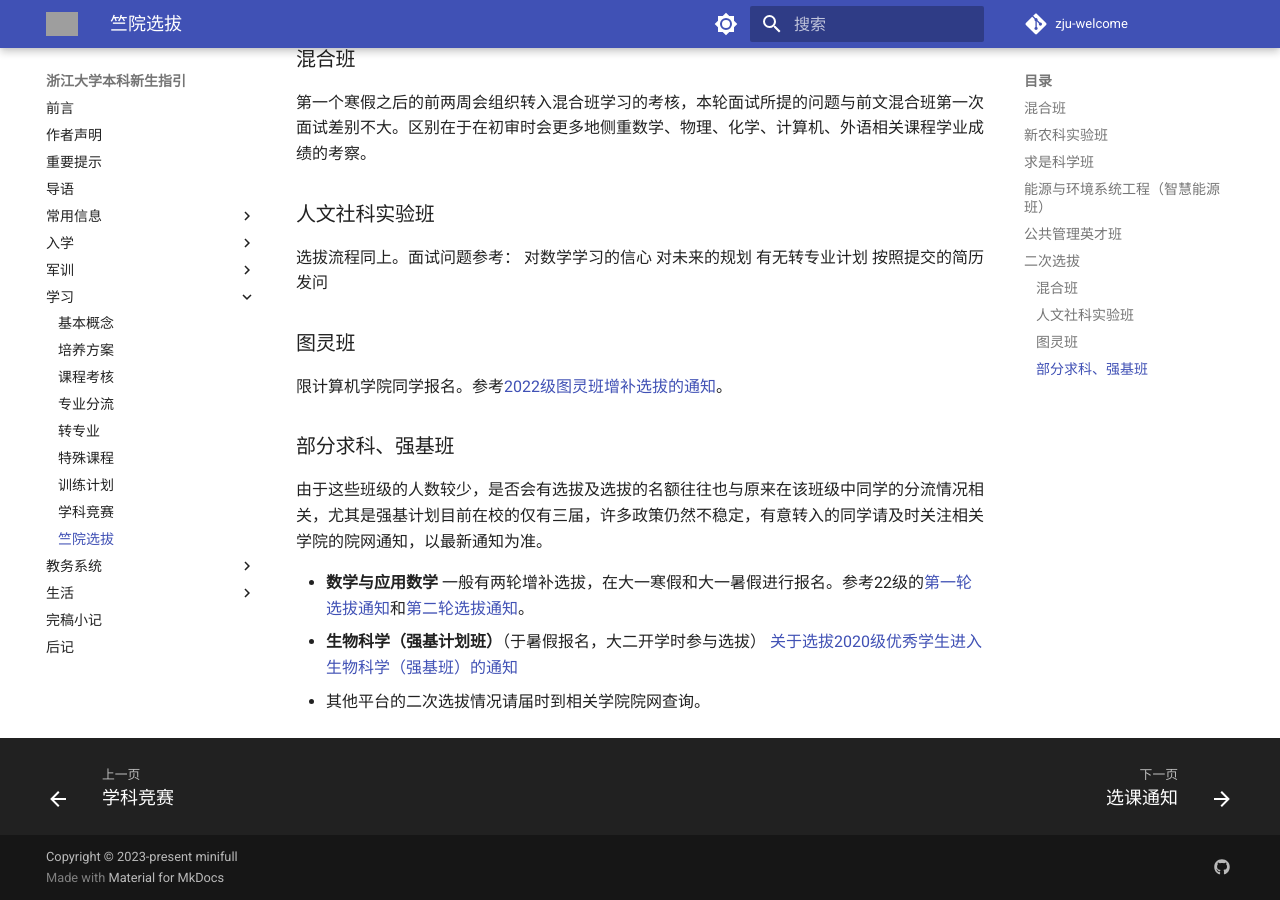
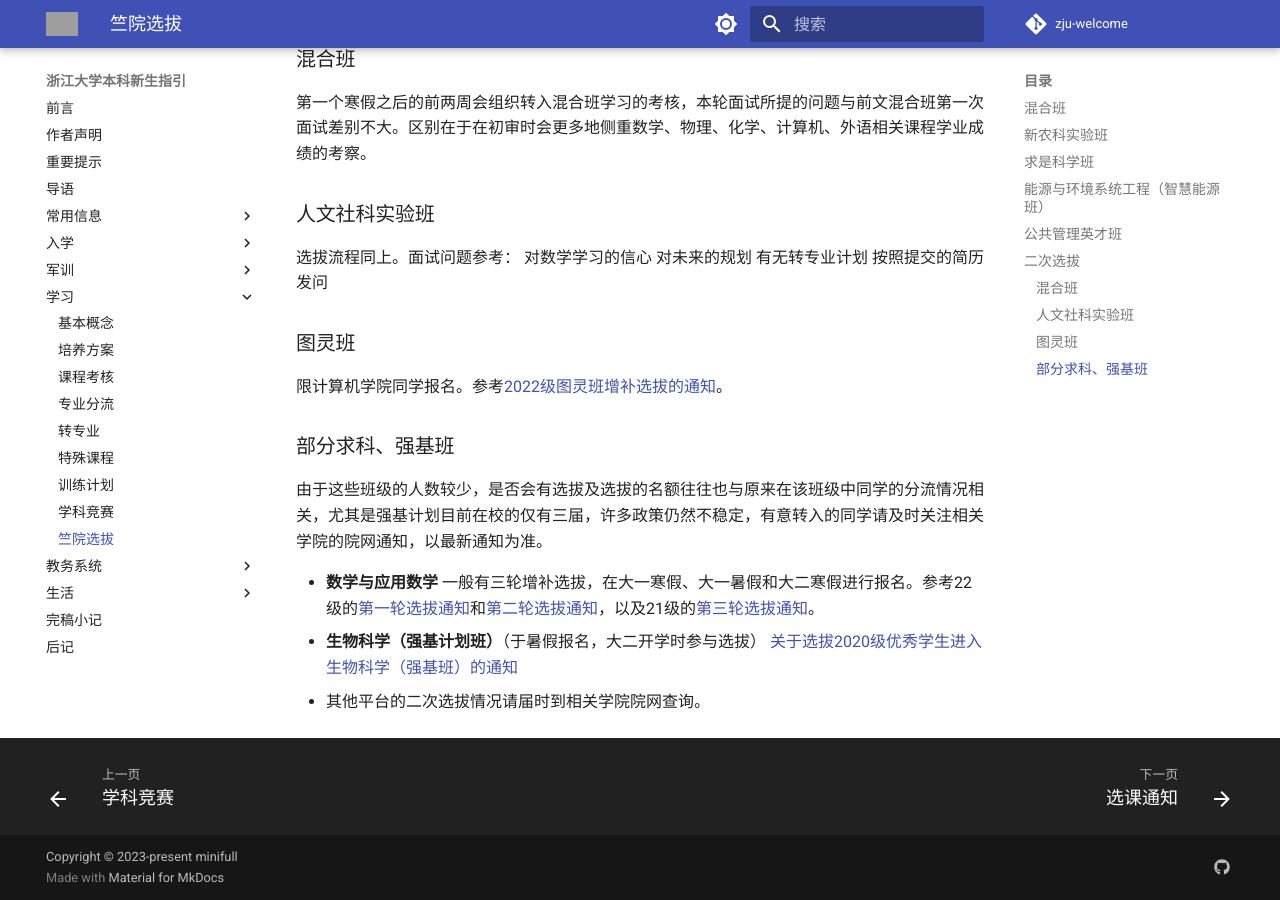
Before and after one commit to mini-full/zju-welcome, an MkDocs documentation site: the page built from docs/learning/intoCKC.md, in a window 1280 px wide and 900 px high, scrolled down 2146 px. Built offline with MkDocs 1.6.1 and Material for MkDocs 9.7.7, drawn with Linux system fonts in a browser that asks for light colours; comment, search, counter and statistics services are not loaded; grey boxes are pictures that could not be loaded.

Commit message:
新增求数三轮选拔

```diff
--- a/docs/learning/intoCKC.md
+++ b/docs/learning/intoCKC.md
@@ -80,7 +80,7 @@
 由于这些班级的人数较少，是否会有选拔及选拔的名额往往也与原来在该班级中同学的分流情况相关，尤其是强基计划目前在校的仅有三届，许多政策仍然不稳定，有意转入的同学请及时关注相关学院的院网通知，以最新通知为准。
 
 - **数学与应用数学**
-一般有两轮增补选拔，在大一寒假和大一暑假进行报名。参考22级的[第一轮选拔通知](http://www.math.zju.edu.cn/2023/0126/c38080a2711731/page.htm)和[第二轮选拔通知](http://www.math.zju.edu.cn/2023/0725/c38080a2785788/page.htm)。
+一般有三轮增补选拔，在大一寒假、大一暑假和大二寒假进行报名。参考22级的[第一轮选拔通知](http://www.math.zju.edu.cn/2023/0126/c38080a2711731/page.htm)和[第二轮选拔通知](http://www.math.zju.edu.cn/2023/0725/c38080a2785788/page.htm)，以及21级的[第三轮选拔通知](http://www.math.zju.edu.cn/2023/0127/c38080a2711732/page.htm)。
 - **生物科学（强基计划班）**（于暑假报名，大二开学时参与选拔）
 [关于选拔2020级优秀学生进入生物科学（强基班）的通知](http://www.cls.office.zju.edu.cn/2021/0819/c25871a2415535/page.htm)
 - 其他平台的二次选拔情况请届时到相关学院院网查询。
```
